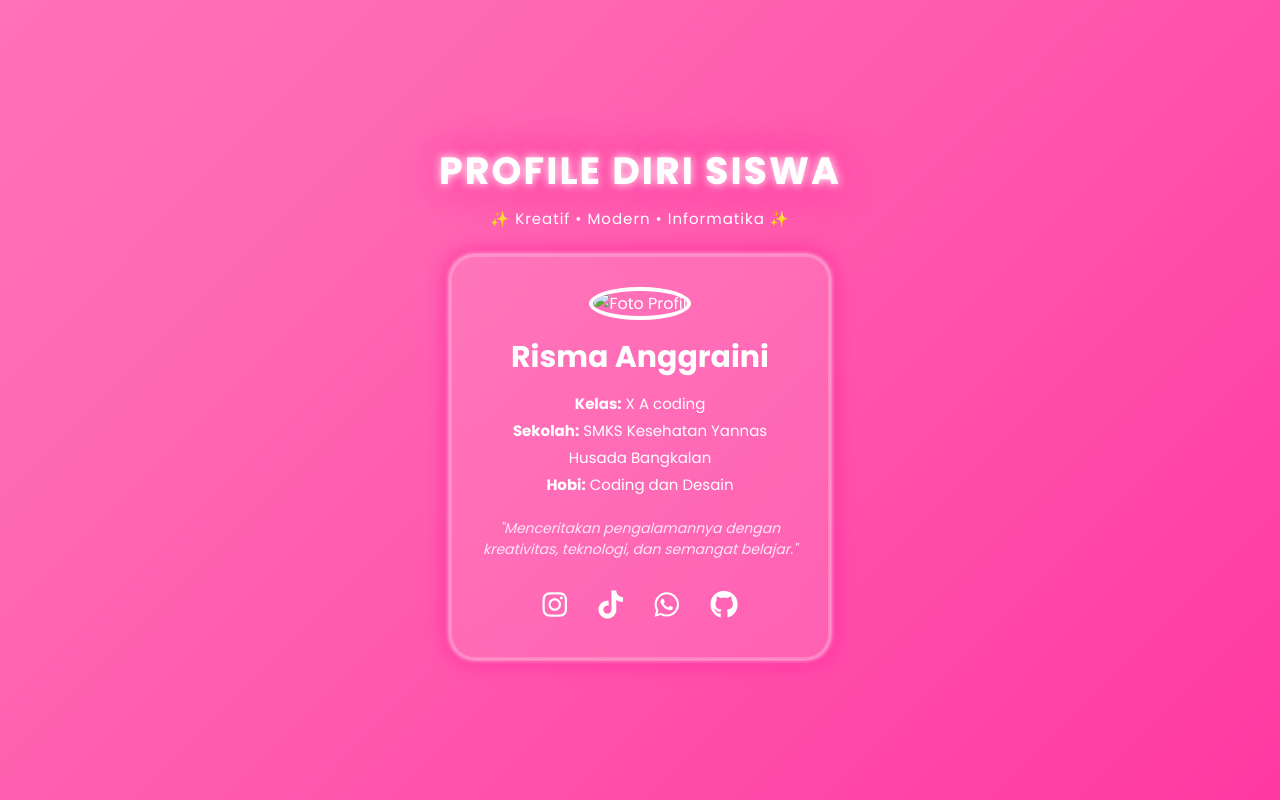
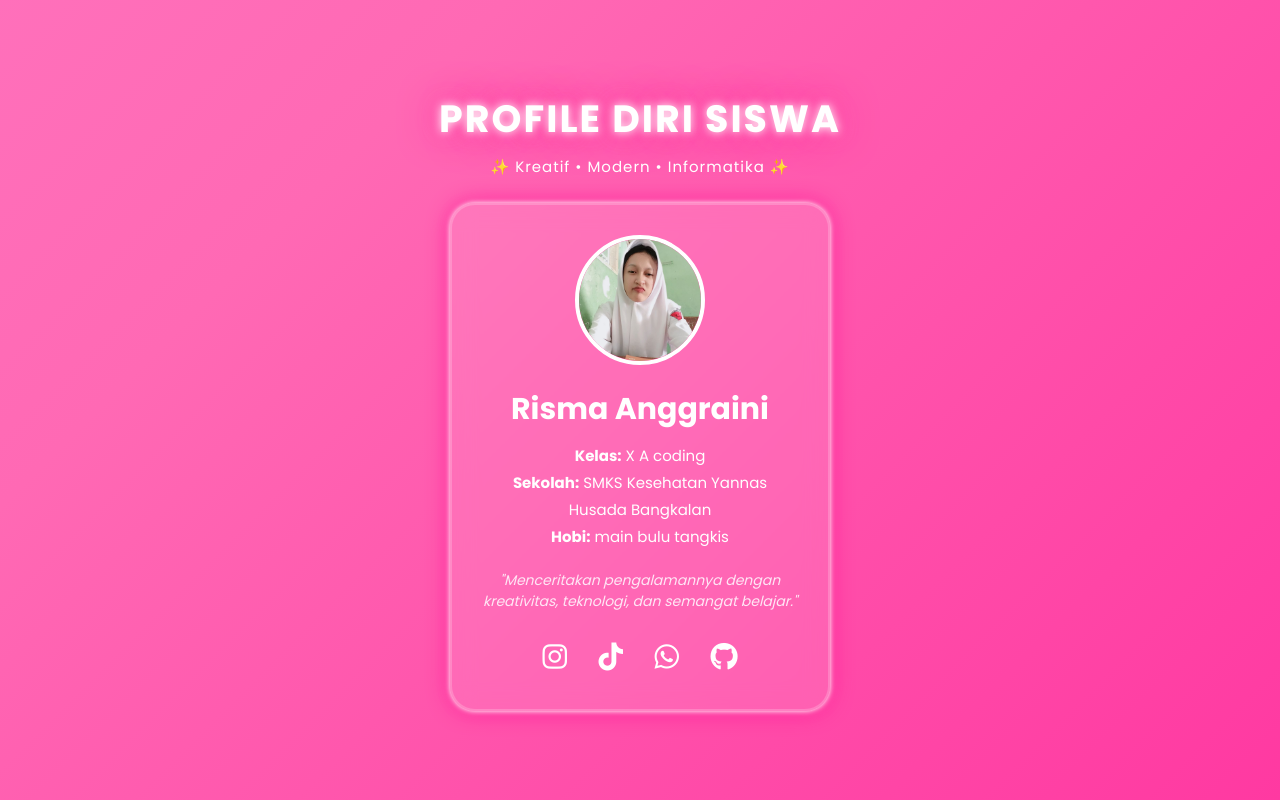
Before and after one commit to anggrainirisma649-gif/uji-coba-profil-html-, a plain HTML site: page index.html in a window 1280 px wide. Drawn offline with Linux system fonts and the light colour scheme.

Commit message:
Update profile image and hobby description

```diff
--- a/index.html
+++ b/index.html
@@ -156,7 +156,7 @@ href="https://fonts.googleapis.com/css2?family=Poppins:wght@300;4
  <!-- CARD -->
  <div class="card">
  <!-- Foto -->
- <img src="589590fab8e74f92b451a0321d36bb60.mp4"
+ <img src=" 2639aade2712be492ab4f01a7e695260_0.jpeg"
  alt="Foto Profil"
    class="profile-img">
  <!-- Nama -->
@@ -166,7 +166,7 @@ href="https://fonts.googleapis.com/css2?family=Poppins:wght@300;4
  <p><b>Kelas:</b> X A coding</p>
  <p><b>Sekolah:</b> SMKS Kesehatan Yannas Husada
 Bangkalan</p>
- <p><b>Hobi:</b> Coding dan Desain</p>
+ <p><b>Hobi:</b> main bulu tangkis</p>
  </div>
  <!-- Quote -->
  <div class="quote">
```
